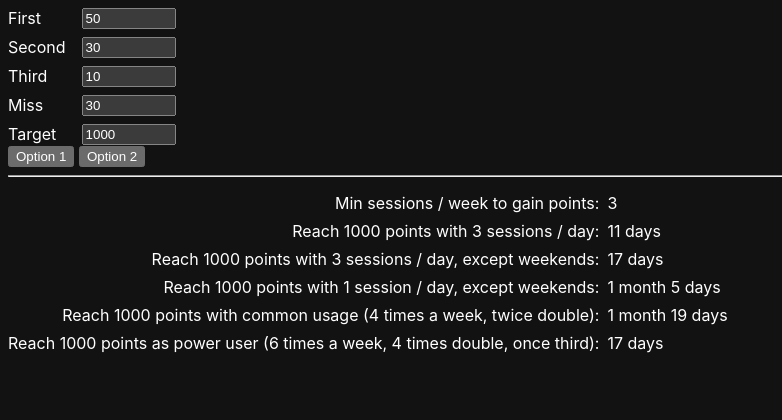
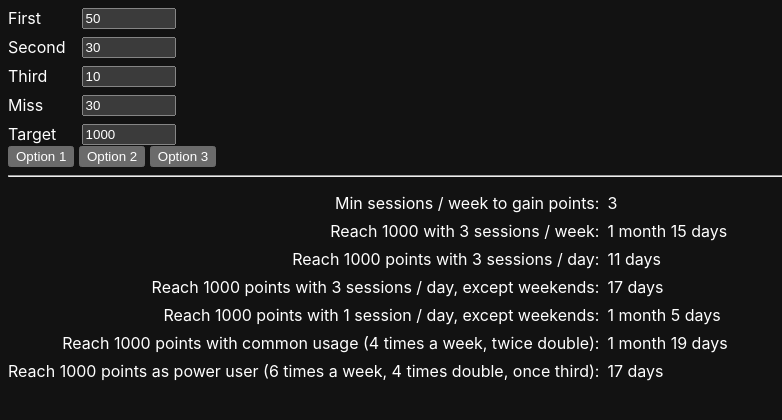
Before and after one commit to enyo/pausly-point-system, a SvelteKit app: page / in a window 1280 px wide. Shown: the top 420 px of the page, without its empty margins (0-782 px from the left). Built offline with nearby package versions, Linux system fonts and the light colour scheme.

Commit message:
Option 3

```diff
--- a/src/routes/+page.svelte
+++ b/src/routes/+page.svelte
@@ -37,6 +37,9 @@
 		numbers.target /
 			((numbers.first * 6 + numbers.second * 4 + numbers.third - numbers.miss * 1) / 7)
 	);
+	let timeWithMinimum = $derived(
+		numbers.target / ((numbers.first * minNumberOfSessionsPerWeek) / 7)
+	);
 
 	const formatDays = (days: number) => {
 		return formatDuration(intervalToDuration({ start: 0, end: days * 24 * 60 * 60 * 1000 }), {
@@ -73,10 +76,23 @@
 	)}>Option 2</button
 >
 
+<button
+	onclick={() => (
+		(numbers.first = 40),
+		(numbers.second = 20),
+		(numbers.third = 10),
+		(numbers.miss = 15),
+		(numbers.target = 1000)
+	)}>Option 3</button
+>
+
 <hr />
 <dl>
 	<dt>Min sessions / week to gain points:</dt>
 	<dd>{minNumberOfSessionsPerWeek}</dd>
+
+	<dt>Reach {numbers.target} with {minNumberOfSessionsPerWeek} sessions / week:</dt>
+	<dd>{formatDays(timeWithMinimum)}</dd>
 
 	<dt>Reach {numbers.target} points with 3 sessions / day:</dt>
 	<dd>{formatDays(fastest)}</dd>
```
